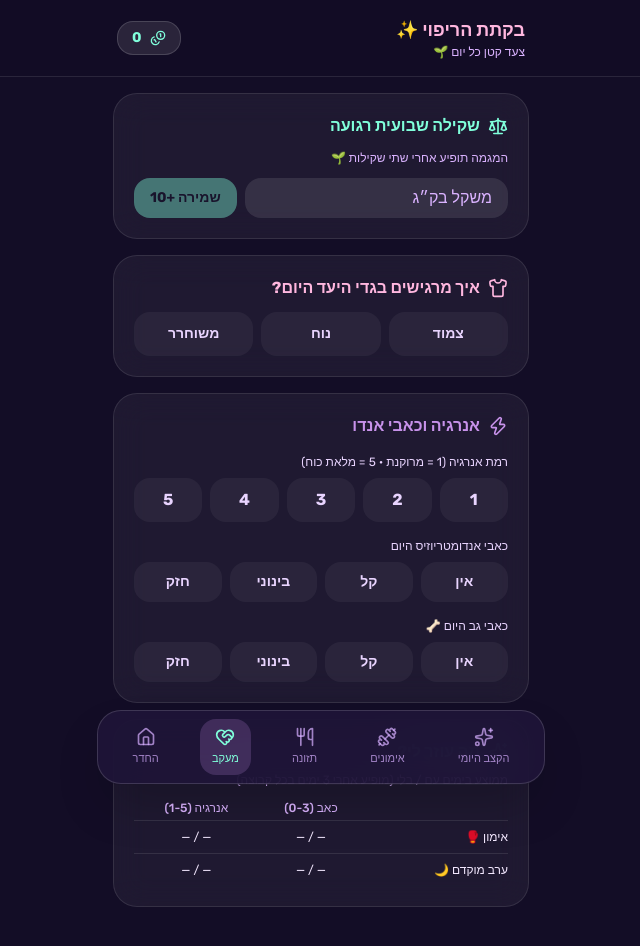
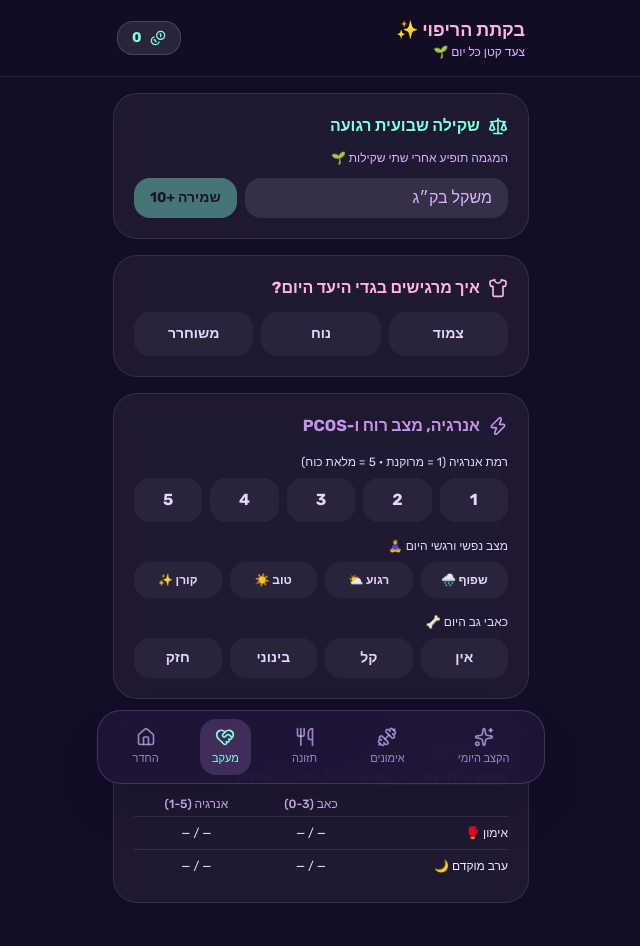
Before and after one commit to GuylerxD/the-healing-cabin, a React (Vite) app: page / in a window 1280 px wide. Both pictures are taken after a click on the button "מעקב". Shown: the top 946 px of the page, without its empty margins (319-959 px from the left). Built offline with nearby package versions, Linux system fonts and the light colour scheme.

Commit message:
feat: replace endometriosis tracking with PCOS focus, mood tracking, and glucose balance

```diff
--- a/src/components/SmartBubbles.jsx
+++ b/src/components/SmartBubbles.jsx
@@ -13,8 +13,8 @@ import { updateToday, useToday } from "../store";
 export default function SmartBubbles({ onNavigateTab }) {
   const today = useToday();
 
-  // 1. Endo Belly / Bloating condition: fit is 'tight' or pain >= 2
-  const showBloat = today.fit === "tight" || (today.pain ?? 0) >= 2;
+  // 1. PCOS Bloating condition: fit is 'tight'
+  const showBloat = today.fit === "tight";
 
   // 2. Low Energy condition: energy is 1 or 2
   const showLowEnergy = today.energy === 1 || today.energy === 2;
@@ -62,14 +62,14 @@ export default function SmartBubbles({ onNavigateTab }) {
 
   return (
     <div className="space-y-3">
-      {/* Bubble 1: Endo Belly & Bloating */}
+      {/* Bubble 1: PCOS Bloating & Insulin Sensitivity */}
       {showBloat && (
         <section className="p-4 rounded-3xl bg-gradient-to-l from-[#ffb7df]/20 to-[#c792ea]/15 border border-[#ffb7df]/40 backdrop-blur-md space-y-2">
           <div className="flex items-center justify-between">
             <div className="flex items-center gap-2">
               <Coffee className="h-5 w-5 text-blush" />
               <h3 className="font-bold text-sm text-blush">
-                הקלה על נפיחות ובטן אנדו 🍵
+                הקלה על נפיחות ועומס ל-PCOS 🍵
               </h3>
             </div>
             {today.teaLogged && (
@@ -79,8 +79,9 @@ export default function SmartBubbles({ onNavigateTab }) {
             )}
           </div>
           <p className="text-xs text-purple-100 leading-relaxed">
-            הגוף מעט נפוח היום — זה טבעי לחלוטין וללא שום קשר לשומן. עברי לבגדים
-            רפויים ונוחים, שתי מים או חליטת בבונג/ג׳ינג׳ר חמימה.
+            נפיחות היא תגובה נפוצה לרגישות להורמונים ואינסולין ב-PCOS — זה לא
+            שומן ולא כישלון. עברי לבגדים משוחררים, שתי מים מרווים או חליטת
+            קינמון/בבונג שעוזרת לאיזון.
           </p>
           <div className="flex justify-end pt-1">
             <button
--- a/src/screens/Tracking.jsx
+++ b/src/screens/Tracking.jsx
@@ -9,6 +9,7 @@ const FIT = [
   ["loose", "משוחרר"],
 ];
 const PAIN = ["אין", "קל", "בינוני", "חזק"]; // index = 0..3
+const MOOD = ["שפוף 🌧️", "רגוע ⛅", "טוב ☀️", "קורן ✨"];
 const WEIGH_REWARD = 10;
 
 function TrendChart({ weighIns }) {
@@ -138,7 +139,7 @@ export default function Tracking() {
 
       <section className="glass space-y-4 p-5">
         <h2 className="flex items-center gap-2 font-bold text-lilac">
-          <Zap className="h-5 w-5" aria-hidden /> אנרגיה וכאבי אנדו
+          <Zap className="h-5 w-5" aria-hidden /> אנרגיה, מצב רוח ו-PCOS
         </h2>
         <div className="space-y-2">
           <p className="text-xs text-purple-200">
@@ -162,15 +163,15 @@ export default function Tracking() {
           </div>
         </div>
         <div className="space-y-2">
-          <p className="text-xs text-purple-200">כאבי אנדומטריוזיס היום</p>
+          <p className="text-xs text-purple-200">מצב נפשי ורגשי היום 🧘‍♀️</p>
           <div className="grid grid-cols-4 gap-2">
-            {PAIN.map((label, n) => (
+            {MOOD.map((label, n) => (
               <button
                 key={label}
-                aria-pressed={today.pain === n}
-                onClick={() => updateToday({ pain: n })}
-                className={`rounded-2xl py-2.5 text-sm font-bold transition ${
-                  today.pain === n
+                aria-pressed={today.mood === n}
+                onClick={() => updateToday({ mood: n })}
+                className={`rounded-2xl py-2.5 text-xs font-bold transition ${
+                  today.mood === n
                     ? "bg-blush text-space"
                     : "bg-white/5 text-purple-200"
                 }`}
```
